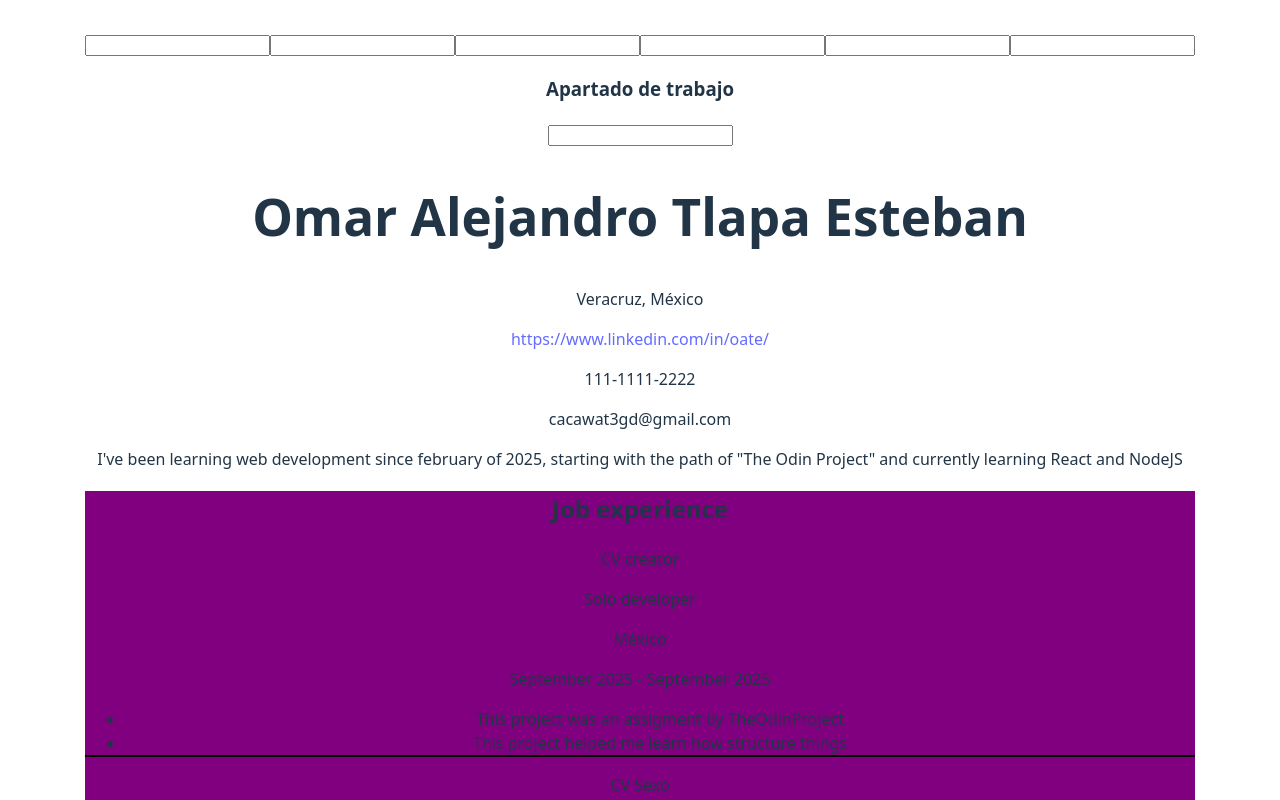
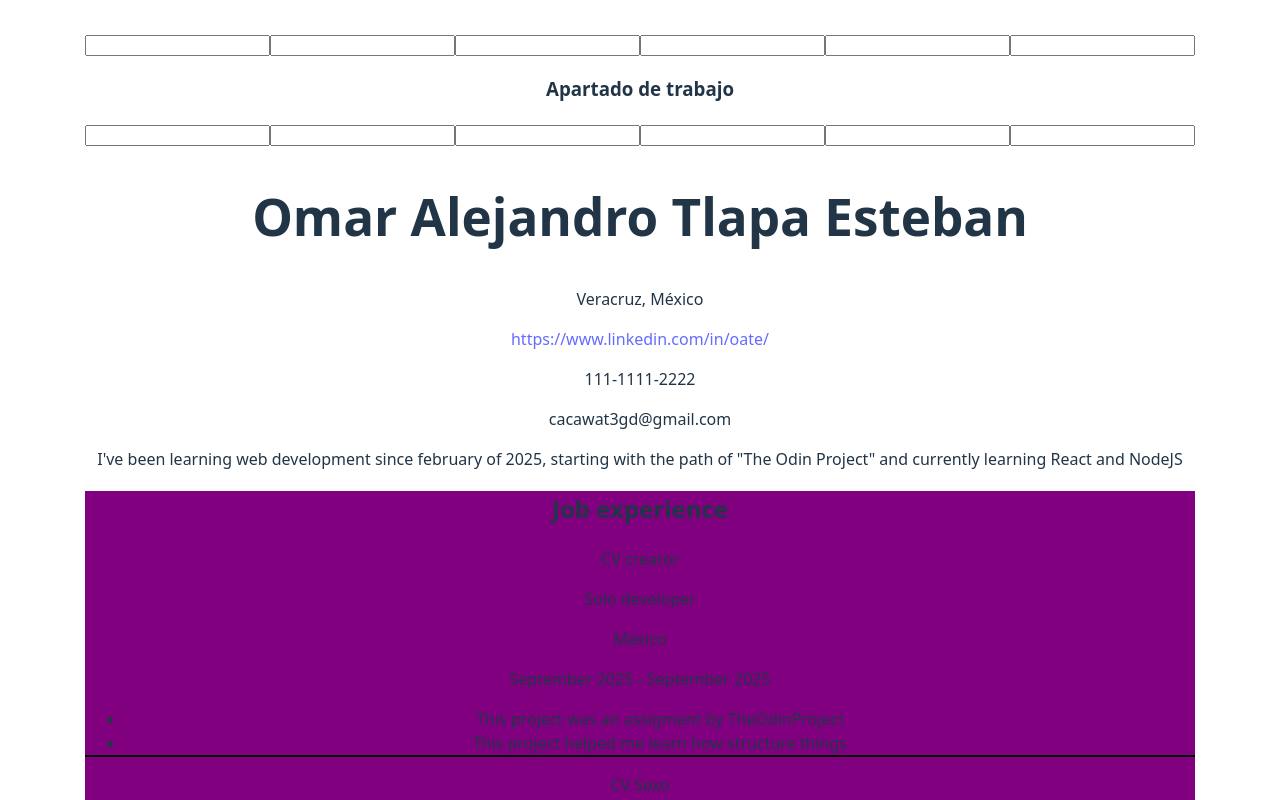
Before and after one commit to ccwt3/CV-generator, a React (Vite) app: page / in a window 1280 px wide. Shown: the top 800 px of the page. Built offline with nearby package versions, Linux system fonts and the light colour scheme.

Commit message:
forma preliminar del edit bullet

```diff
--- a/src/components/inputs.jsx
+++ b/src/components/inputs.jsx
@@ -18,15 +18,38 @@ export default function AllTheInputs(
     })
   }
 
-  function changeExperience(event) {
-    console.log("se ejecuta")
-    setExperience({
-      ...experienceData,
-      [event.target.name] : event.target.value
-    })
+
+  //* Toma el id del input y utiliza un parametro de setExperience que es el valor previo, lo itera y compara el id de los elementos, lo encuentra y simplemente cambia el valor que le pedimos
+  //! buscar la manera de poder replicar el input para los demas
+  function changeExperience(event, id) {
+    setExperience(prev => prev.map(exp =>
+        exp.key === id
+        ? {...exp, [event.target.name]: event.target.value}
+        : exp
+      )
+    );
   }
 
-  //! AND ADD KEYS
+  function changeExperienceBullet(event, id, bulletID) {
+    setExperience(prev => prev.map(exp => {
+      if (exp.key === id) {
+        return {
+          ...exp,
+          bullet: exp.bullet.map(bul => {
+            if (bul.key === bulletID) {
+              return {...bul, text: event.target.value}
+            }
+            else {
+              return bul;
+            }
+          })
+        };
+      }
+      else {
+        return exp;
+      }
+    }));
+  }
 
   return (
     <>
@@ -39,7 +62,38 @@ export default function AllTheInputs(
 
       <h3>Apartado de trabajo</h3>
 
-      <input type="text" name="company" onChange={changeExperience}/>
+      <input type="text" name="company" onChange={e =>
+        changeExperience(e, experienceData[0].key)
+      }/>
+
+      <input type="text" name="position" onChange={e =>
+        changeExperience(e, experienceData[0].key)}
+      />
+
+      <input type="text" name="place" onChange={e =>
+        changeExperience(e, experienceData[0].key)}
+      />
+
+      <input type="text" name="period" onChange={e =>
+        changeExperience(e, experienceData[0].key)}
+      />
+
+      <input type="text" name="bullet" onChange={e =>
+         changeExperienceBullet(
+          e,
+          experienceData[0].key,
+          experienceData[0].bullet[0].key
+        )}
+      />
+
+      <input type="text" name="bullet" onChange={e =>
+         changeExperienceBullet(
+          e,
+          experienceData[0].key,
+          experienceData[0].bullet[1].key
+        )}
+      />
+
     </>
   )
 }
```
